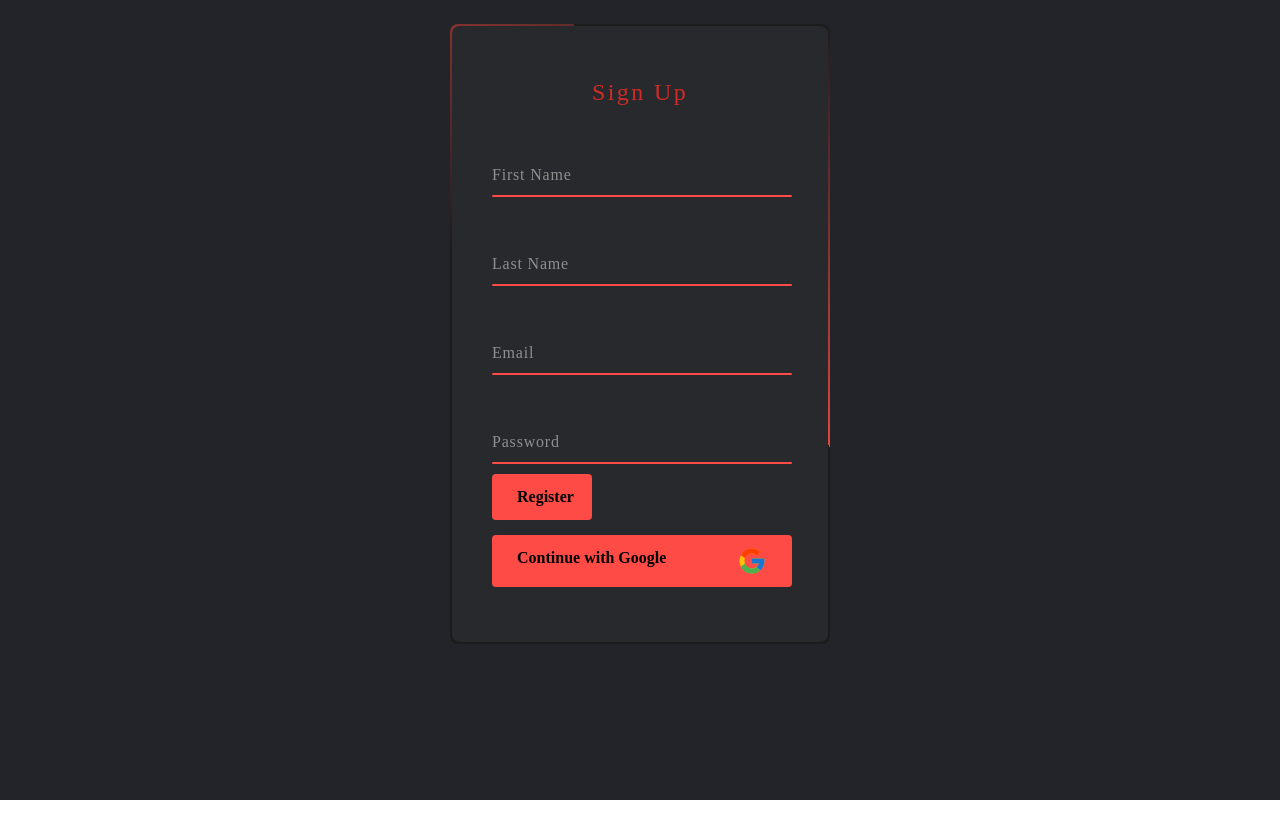
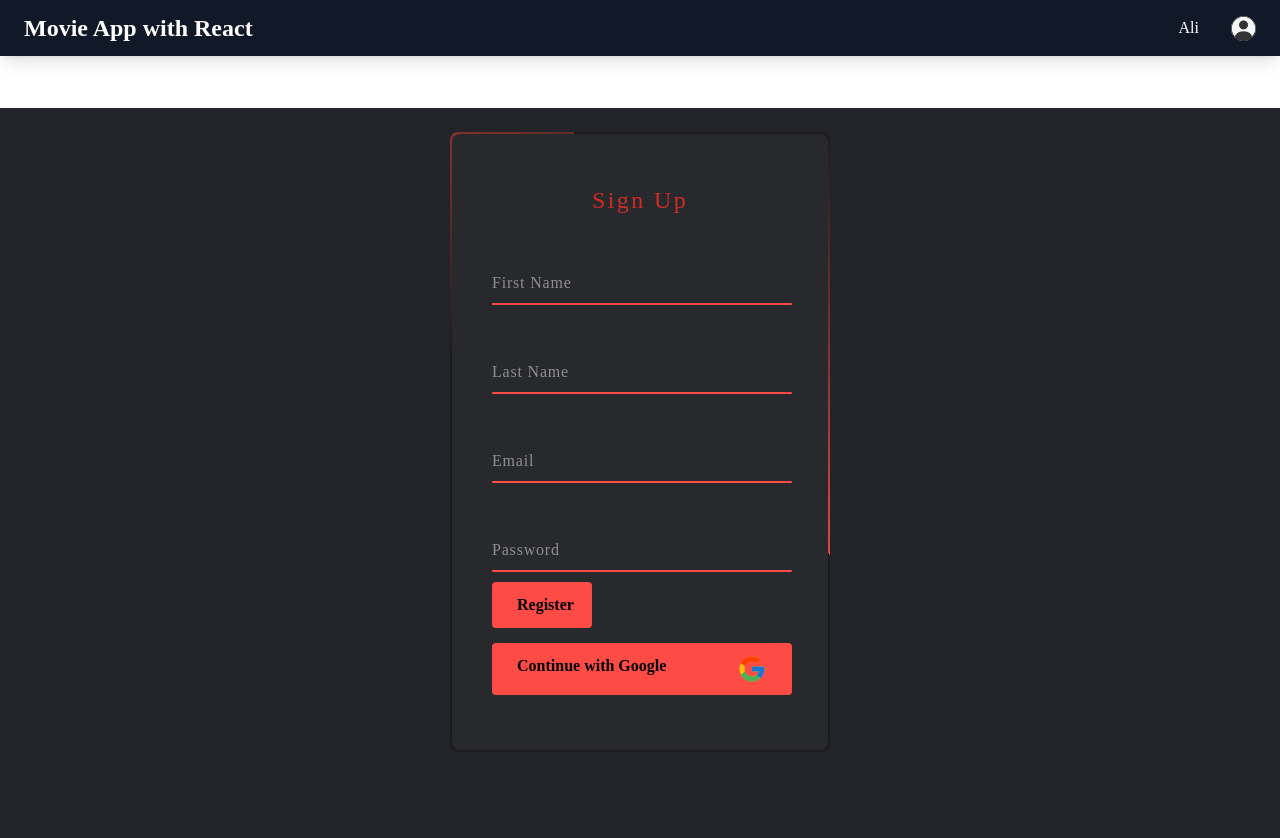
Before and after one commit to aydogdu-ali/firebase_react_movie_app, a React (Create React App) app: page /register in a window 1280 px wide. Shown: the top 838 px of the page. Before the commit the page ends 800 px from the top, so only its background shows below. Built offline with nearby package versions, Linux system fonts and the light colour scheme; what tw-elements would draw is missing.

Commit message:
edit navbar component

```diff
--- a/public/index.html
+++ b/public/index.html
@@ -39,6 +39,6 @@
       To begin the development, run `npm start` or `yarn start`.
       To create a production bundle, use `npm run build` or `yarn build`.
     -->
-    <script src="./TW-ELEMENTS-PATH/dist/js/index.min.js"></script>
+   <script src="./TW-ELEMENTS-PATH/dist/js/index.min.js"></script>
   </body>
 </html>
--- a/src/components/Navbar.jsx
+++ b/src/components/Navbar.jsx
@@ -1,7 +1,73 @@
 import React from "react";
+import { Link } from "react-router-dom";
+import Avatar from "../assets/icons/avatar.png";
+// import { logOut } from "../auth/firebase";
 
 const Navbar = () => {
-  return <div>Navbar</div>;
+  const currentUser = { displayName: "Ali" };
+  return (
+    <>
+      <nav className=" w-full flex flex-wrap items-center justify-between py-3 bg-gray-900  shadow-lg navbar navbar-expand-lg fixed-top">
+        <div className="container-fluid text-white w-full flex items-center justify-between px-6">
+          <Link to="/" className="text-2xl  pr-2 font-semibold">
+            Movie App with React
+          </Link>
+
+          {/* Right elements */}
+          <div className="flex items-center relative">
+            {currentUser && (
+              <h5 className="px-5 mr-3">{currentUser?.displayName}</h5>
+            )}
+
+
+            <div className="dropdown relative">
+              <div
+
+              >
+                <img
+                  src={currentUser?.photoURL || Avatar}
+                  className="rounded-full"
+                  style={{ height: "25px", width: "25px" }}
+                  alt=""
+                  loading="lazy"
+                />
+              </div>
+              <div
+                className="dropdown-menu min-w-max absolute  bg-white text-base z-50 float-left py-2 list-none text-left rounded-lg shadow-lg mt-1 hidden m-0 bg-clip-padding border-none left-auto right-0"
+
+              >
+                <li>
+                  <Link
+                    className="text-sm py-2 px-4 font-normal block w-full whitespace-nowrap bg-transparent text-gray-700 hover:bg-gray-100"
+                    to="/register"
+                  >
+                    Register
+                  </Link>
+                </li>
+                <li>
+                  <Link
+                    className=" text-sm py-2 px-4 font-normal block w-full whitespace-nowrap bg-transparent text-gray-700 hover:bg-gray-100"
+                    to="/login"
+                  >
+                    Login
+                  </Link>
+                </li>
+                <li>
+                  <span
+                    className=" text-sm py-2 px-4 font-normal block w-full whitespace-nowrap bg-transparent text-gray-700 hover:bg-gray-100"
+                    role="button">
+                    Logout
+                  </span>
+                </li>
+              </div>
+            </div>
+          </div>
+          {/* Right elements */}
+        </div>
+      </nav>
+      <div className="h-[52px]"></div>
+    </>
+  );
 };
 
 export default Navbar;
--- a/src/index.css
+++ b/src/index.css
@@ -1,7 +1,6 @@
 @tailwind base;
 @tailwind components;
 @tailwind utilities;
-
 @import url("https://fonts.googleapis.com/css2?family=Poppins:wght@200;400;600&display=swap");
 
 * {
--- a/src/index.js
+++ b/src/index.js
@@ -3,6 +3,7 @@ import ReactDOM from "react-dom/client";
 import "./index.css";
 import App from "./App";
 import "react-toastify/dist/ReactToastify.css";
+import "tw-elements";
 
 const root = ReactDOM.createRoot(document.getElementById("root"));
 root.render(<App />);
--- a/src/router/AppRouter.jsx
+++ b/src/router/AppRouter.jsx
@@ -4,10 +4,12 @@ import Login from "../pages/Login";
 import Main from "../pages/Main"
 import Register from "../pages/Register";
 import MovieDetail from "../pages/MovieDetail";
+import Navbar from "../components/Navbar";
 
 const AppRouter = () => {
   return (
     <BrowserRouter>
+    <Navbar/>
       <Routes>
         <Route path="/" element={<Main />} />
         <Route path="/login" element={<Login />} />
```
